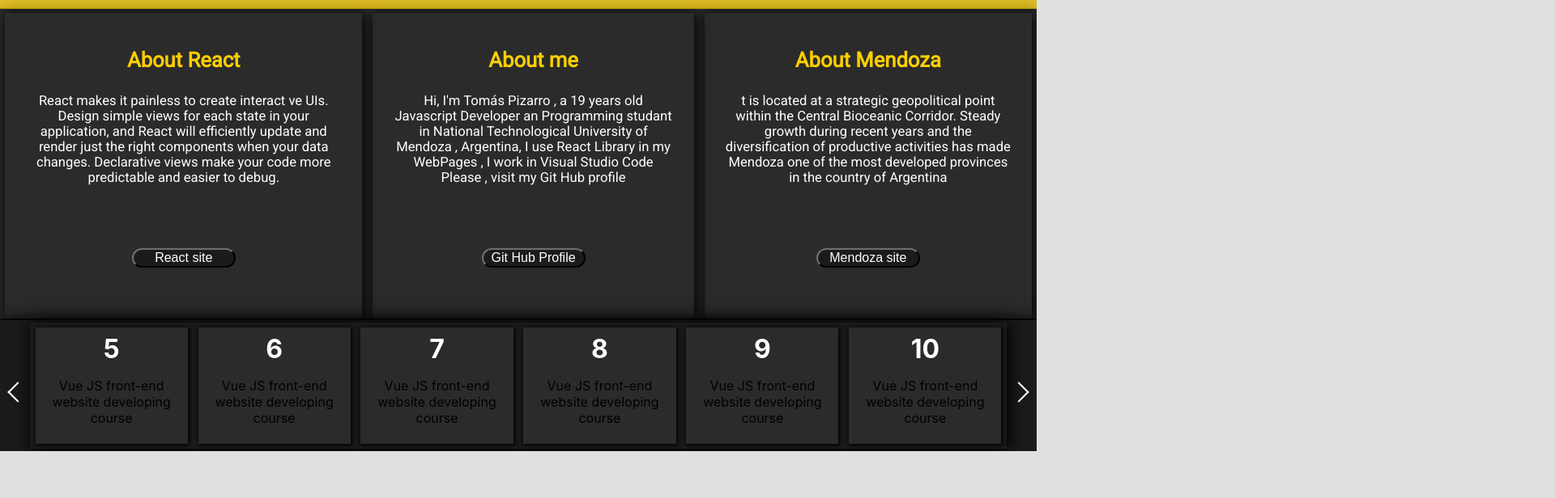
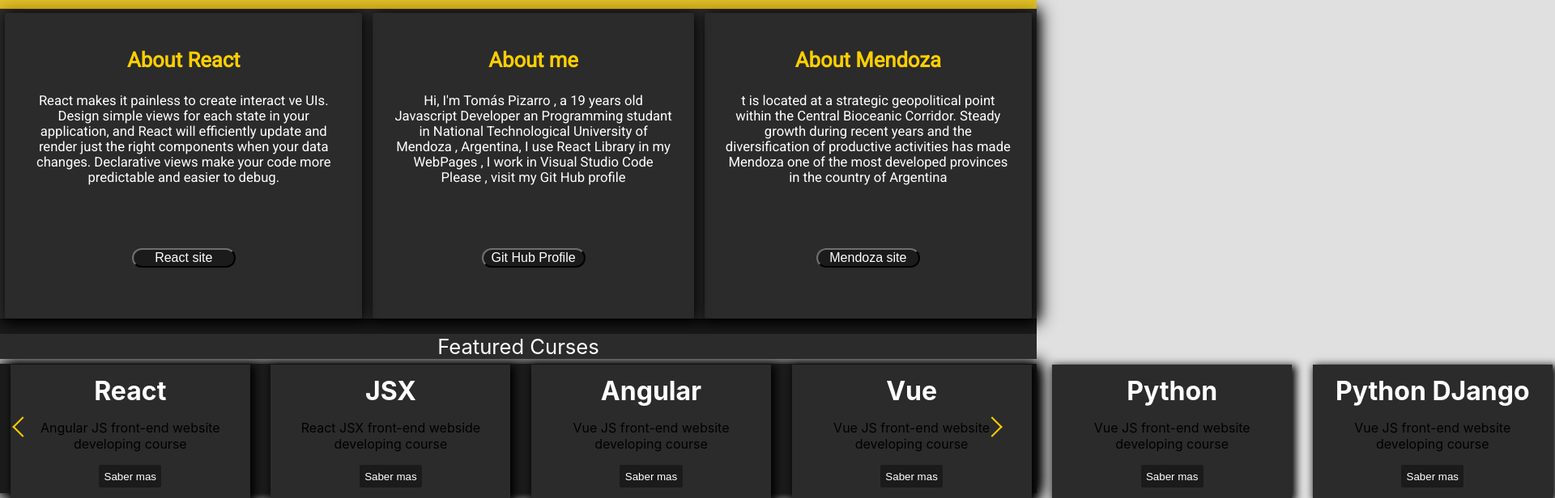
Before and after one commit to tomaspizarro15/react-udemy-lesson, a React (Create React App) app: page / in a window 1280 px wide. Shown: the part 373-989 px from the top of the page at 81% size, 1920 px wide, since content can reach past the window. Before the commit the page ends 931 px from the top, so only its background shows below. Built offline with nearby package versions, Linux system fonts and the light colour scheme; a web font is replaced by a local one.

Commit message:
Dinamismo aplicado al slider

```diff
--- a/package.json
+++ b/package.json
@@ -3,6 +3,7 @@
   "version": "0.1.0",
   "private": true,
   "dependencies": {
+    "create-react-app": "^3.4.0",
     "radium": "^0.26.0",
     "react": "^16.12.0",
     "react-dom": "^16.12.0",
--- a/src/Componentes/LowComponent/LowComponent.css
+++ b/src/Componentes/LowComponent/LowComponent.css
@@ -1,42 +1,58 @@
 .low_component_container {
-    margin: 0.2vw 0 0.2vw 0;
-    position: relative;
+    margin: 0vw 0 0vw 0;
+    position: absolute;
     z-index: 300;
     background-color:#1b1b1b;
     box-shadow: 2px 2px 20px 2px black;
     display: flex;
     width: 100%;
+    height: 10rem;
+    align-items: center;
 }
-.low_component_container ul {
+.low_component_position{
+    position: relative;
+    list-style: none;
     display: flex;
-    flex-direction:column;
-    margin: 0;
+    flex-direction: row;
+    margin: 0.5vw 0 0 0vw;
     padding: 0;
+    transform: translateX(0vw);
+    transition: transform 1000ms ease-in-out;
+}
+.low_component{
+    width: 18.5rem;
+    margin: 0vw  1vw  0vw 1vw;
+    text-align: center;
+    background-color: #2b2b2b;
+    transition: background-color 300ms linear;
+    box-shadow: 3px 3px 10px 2px black;
     justify-content: center;
-    text-align: center;
-}
-.low_component_container.open ul {
-    animation: blink 1500ms linear infinite;
 }
 
-@keyframes blink {
-    50% {
-        opacity: 0;
-    }
-}
-.low_component_container li {
-    box-shadow: 1px 1px 5px 1px black;
-    background-color:#2b2b2b;
-    margin: 0.5vw;
-    padding: 0.5vw;
-    list-style-type: none;
-    size: 100%;
-}
-.low_component li:hover {
+.low_component:hover {
     background-color: #3b3b3b;
-    box-shadow: 3px 3px 10px 2px black;
+    transition: background-color 300ms linear;
+    transition-delay: 150ms;
 }
 .low_component h1 {
     color: white;
     margin: 0;
 }
+
+@media(max-width :768px) {
+
+    .low_component_container {
+        visibility: hidden;
+    }
+
+}
+
+
+.low_button_container button {
+    padding: 0.5vw;
+    background-color: #1b1b1b;
+    border: 0;
+    color: white;
+    border-radius: 2px;
+
+}
--- a/src/Componentes/LowComponent/LowComponent.js
+++ b/src/Componentes/LowComponent/LowComponent.js
@@ -5,17 +5,16 @@
 const LowComponent = (props) => {
 
 
-
-
     return (
-
-            <ul className="low_component">
-                <li>
-                    <h1>{props.title}</h1>
-                    <p>{props.content}</p>
-                </li>
-            </ul>
-
+        <li className="low_component">
+            <div style = {{margin : "1vw"}}>
+                <h1>{props.title}</h1>
+                <p>{props.content}</p>
+                <div className="low_button_container">
+                    <button >Saber mas</button>
+                </div>
+            </div>
+        </li>
     )
 }
 
--- a/src/Componentes/MainComponent/CentralBody.js
+++ b/src/Componentes/MainComponent/CentralBody.js
@@ -56,7 +56,6 @@
                     <ul>
                         <li>
                             <h1>About React</h1>
-
                             <p>
                                 React makes it painless to create interact
                                 ve UIs. Design simple views for each state in your application,
--- a/src/Componentes/MainComponent/MainComponent.css
+++ b/src/Componentes/MainComponent/MainComponent.css
@@ -83,7 +83,7 @@
 .main_uno_arrow {
     margin-top: -0.1%;
     padding: 0;
-    z-index: ;
+    z-index: 500;
     background-color: #1b1b1b;
     display: flex;
     flex-direction: row;
@@ -232,22 +232,44 @@
 
 }
 
-.arrow_container {
-    position: relative;
-    margin-left: 0.5vw;
-    margin-right: 0.5vw;
+.arrow_container_left {
+    position: absolute;
+    top: 50%;
     z-index: 500;
+    width: auto;
+    transform: translate(95vw ,-50%);
 }
-.arrow_container i {
-    border: solid rgb(255, 255, 255);
+.arrow_container_right {
+    margin-left: 1vw;
+    position: absolute;
+    top: 50%;
+    transform: translateY(-50%);
+    z-index: 500;
+    width: auto ;
+}
+.arrow_container_left i {
+    border: solid rgb(253, 207, 0);
+    border-width: 0 2px 2px 0;
+    display: inline-block;
+    padding: 8px;
+  }
+  .arrow_container_right i {
+    border: solid rgb(253, 207, 0);
     border-width: 0 2px 2px 0;
     display: inline-block;
     padding: 8px;
   }
 
-  .arrow_container p {
-      padding: 5vw 0 0 0;
+  .arrow_container_left p {
+      margin: 0;
+      padding: 0 0 0 0;
+      height: 100%;
   }
+  .arrow_container_right p {
+    padding: 0 0 0 0;
+    margin: 0;
+    height: 100%;
+}
 
   .right {
     margin-left: 0.5vw;
@@ -257,6 +279,26 @@
 
   .left {
     margin-right: 0.5vw;
+    transform: translateX();
     transform: rotate(-45deg);
     -webkit-transform: rotate(-45deg);
   }
+
+  .header_low_component {
+      background-color: #2b2b2b;
+      display: inline-flex;
+      width: 100%;
+      z-index: 500;
+      position: relative;
+      margin: 1.5vw 0 0.5vw 0;
+      padding: 0;
+      justify-content: center;
+  }
+
+  .header_low_component p {
+      margin: 0;
+      padding: 0;
+      font-family: 'Roboto' sans-serif;
+      font-size: 2vw;
+      color: white;
+  }
--- a/src/Componentes/MainComponent/MainComponent.js
+++ b/src/Componentes/MainComponent/MainComponent.js
@@ -2,30 +2,37 @@
 import CentralBody from './CentralBody';
 import "./MainComponent.css";
 import LowComponent from '../LowComponent/LowComponent';
+import featuredComponent from './FeaturedComponent';
 
 
 class MainComponents extends Component {
 
     state = {
         tarjetas: [
-            { id: 1, title: "0", content: "Angular JS front-end website developing course", buttonFree: "Free course", buttonPay: "Paid course" },
-            { id: 2, title: "1", content: "React JSX front-end webside developing course", buttonFree: "Free course", buttonPay: "Paid course" },
-            { id: 3, title: "2", content: "Vue JS front-end website developing course", buttonFree: "Free course", buttonPay: "Paid course" },
-            { id: 4, title: "3", content: "Vue JS front-end website developing course", buttonFree: "Free course", buttonPay: "Paid course" },
-            { id: 5, title: "4", content: "Vue JS front-end website developing course", buttonFree: "Free course", buttonPay: "Paid course" },
-            { id: 6, title: "5", content: "Vue JS front-end website developing course", buttonFree: "Free course", buttonPay: "Paid course" },
-            { id: 7, title: "6", content: "Vue JS front-end website developing course", buttonFree: "Free course", buttonPay: "Paid course" },
-            { id: 8, title: "7", content: "Vue JS front-end website developing course", buttonFree: "Free course", buttonPay: "Paid course" },
-            { id: 9, title: "8", content: "Vue JS front-end website developing course", buttonFree: "Free course", buttonPay: "Paid course" },
-            { id: 10, title: "9", content: "Vue JS front-end website developing course", buttonFree: "Free course", buttonPay: "Paid course" },
-            { id: 11, title: "10", content: "Vue JS front-end website developing course", buttonFree: "Free course", buttonPay: "Paid course" },
+            { id: 1, title: "React", content: "Angular JS front-end website developing course", buttonFree: "Free course", buttonPay: "Paid course" },
+            { id: 2, title: "JSX", content: "React JSX front-end webside developing course", buttonFree: "Free course", buttonPay: "Paid course" },
+            { id: 3, title: "Angular", content: "Vue JS front-end website developing course", buttonFree: "Free course", buttonPay: "Paid course" },
+            { id: 4, title: "Vue", content: "Vue JS front-end website developing course", buttonFree: "Free course", buttonPay: "Paid course" },
+            { id: 5, title: "Python", content: "Vue JS front-end website developing course", buttonFree: "Free course", buttonPay: "Paid course" },
+            { id: 6, title: "Python DJango", content: "Vue JS front-end website developing course", buttonFree: "Free course", buttonPay: "Paid course" },
+            { id: 7, title: "PyGames", content: "Vue JS front-end website developing course", buttonFree: "Free course", buttonPay: "Paid course" },
+            { id: 8, title: "Unreal Engine", content: "Vue JS front-end website developing course", buttonFree: "Free course", buttonPay: "Paid course" },
+            { id: 9, title: "Unity", content: "Vue JS front-end website developing course", buttonFree: "Free course", buttonPay: "Paid course" },
+            { id: 10, title: "JSON", content: "Vue JS front-end website developing course", buttonFree: "Free course", buttonPay: "Paid course" },
+            { id: 11, title: "SQL Databases", content: "Vue JS front-end website developing course", buttonFree: "Free course", buttonPay: "Paid course" },
+            { id: 12, title: "Node Databases", content: "Vue JS front-end website developing course", buttonFree: "Free course", buttonPay: "Paid course" },
+            { id: 13, title: "Git Hub", content: "Vue JS front-end website developing course", buttonFree: "Free course", buttonPay: "Paid course" },
+            { id: 14, title: "Java", content: "Vue JS front-end website developing course", buttonFree: "Free course", buttonPay: "Paid course" },
+            { id: 15, title: "C++", content: "Vue JS front-end website developing course", buttonFree: "Free course", buttonPay: "Paid course" },
+            { id: 16, title: "C#", content: "Vue JS front-end website developing course", buttonFree: "Free course", buttonPay: "Paid course" },
+
         ],
-        iterador : 0,
+        iterador: 0,
         tarjetasPos: 0,
+        transformValue : 0,
         showDescarga: true,
         showArrow: false,
         showBackDrop: false,
-
         featuredTitle: 'Featured Curses',
     }
 
@@ -48,6 +55,8 @@
 
     }
 
+    //REDIRECTS
+
     redirectGitHubHandler = () => {
 
         window.open("https://github.com/tomaspizarro15");
@@ -59,6 +68,8 @@
 
     }
 
+    //DOWNLOAD COMPONENT
+
     redirectMendozaHandler = () => {
         window.open("http://www.turismo.mendoza.gov.ar/")
     }
@@ -69,33 +80,65 @@
         this.setState({ showDescarga: !newShowDescarga })
     }
 
+    //SLIDER LOGICS AND ITERATORS
 
-    newTarjetas = [...this.state.tarjetas]
+     lengthTarjetas = (this.state.tarjetas.length /3)
+     lengthTarjetas = Math.ceil(this.lengthTarjetas);
 
-   iteradorHandler = () => {
+    iterador = this.state.iterador;
+    contador = 0;
 
-        let iterador = 0;
+    slideDecreaserHandler = () => {
 
-        this.setState({iterador : iterador++})
+    if (this.state.iterador <= (this.lengthTarjetas) - 1) {
+
+            this.setState({ iterador: this.state.iterador + 1 })
+            this.setState({ transformValue : this.state.transformValue - 49.25})
+
+            console.log("=====>", this.state.iterador)
+            console.log("=====>" , this.state.transformValue)
+            console.log("ARRAY LENGTH ========>" ,this.lengthTarjetas)
+        }else {
+            this.setState({transformValue : 0})
+            this.setState({iterador : 0})
+        }
 
     }
+
+    slideIncreaserHandler = () => {
+
+        if (this.state.iterador > 0) {
+
+            this.setState({ iterador: this.state.iterador -1})
+            this.setState({ transformValue : this.state.transformValue + 49.25})
+
+            console.log(this.contador)
+            console.log("=====>", this.state.iterador)
+            console.log("=====>" , this.state.transformValue)
+        }else {
+            this.setState({transformValue : -(this.lengthTarjetas * 49.25)})
+            this.setState({iterador : this.lengthTarjetas})
+        }
+    }
+
+    //RENDERING
     render() {
+
+
+
+        let translation =  [ "translateX(" ,this.state.transformValue , "vw)"];
+
+
+        translation = translation.join("");
+        translation = translation.trim();
+        translation = translation.toString();
+
 
         let tarjetas = [...this.state.tarjetas];
 
-        if(this.state.iterador === 0) {
-
-            tarjetas.splice(0,5)
-
-        }else if(this.state.iterador === 1){
-
-            tarjetas.splice(0,5)
-
-        };
+        let sliderCurrentPosition = ["low_component_position"]
 
 
-
-        let containerClasses = 'low_component_container'
         return (
             <div>
                 <div className="fixer">
@@ -106,27 +149,33 @@
                         redirectGH={this.redirectGitHubHandler}
                         redirectReact={this.redirectReactHandler}
                         redirectMendoza={this.redirectMendozaHandler}
+
                     />
+                    <div className ="header_low_component">
+                        <p>Featured Curses</p>
+                    </div>
+                    <div className= "low_component_container">
 
-                    <div className={containerClasses}>
-
-                        <div className="arrow_container">
-                            <p><i className="arrow right" onClick={this.iteradorHandler}></i></p>
+                        <div className="arrow_container_right">
+                            <p><i className="arrow right" onClick={this.slideIncreaserHandler}></i></p>
                         </div>
                         <div className="low_component_container">
+
+                            <ul style = {{transform: translation}} className = {sliderCurrentPosition}>
                                 {tarjetas.map((tarjeta, i) => {
                                     return (
                                         <LowComponent
                                             key={tarjeta.id}
+                                            content={tarjeta.content}
                                             title={tarjeta.title}
-                                    content={tarjeta.content}
                                             buttonFree={tarjeta.buttonFree}
                                             buttonPay={tarjeta.buttonPay} />
                                     )
                                 })}
+                            </ul>
                         </div>
-                        <div className="arrow_container">
-                            <p><i className="arrow left"></i></p>
+                        <div className="arrow_container_left">
+                            <p><i className="arrow left" onClick={this.slideDecreaserHandler}></i></p>
                         </div>
                     </div>
 
--- a/src/Componentes/ResponsiveNavigationBar.js
+++ b/src/Componentes/ResponsiveNavigationBar.js
@@ -42,7 +42,6 @@
                     <DrawerToggleButton
                         click={this.showSideDrawerHandler}
                     />
-
                     <div className={sideDrawerClasses}>
                         <div className="sidedrawer_button"><button onClick={this.showSideDrawerHandler}>Close</button></div>
                         {this.state.sideDrawerComponents.map((props, i) => {
--- a/src/Componentes/SideDrawer/SideDrawer.js
+++ b/src/Componentes/SideDrawer/SideDrawer.js
@@ -16,11 +16,7 @@
                 <li><a href="/">{props.content3}</a></li>
                 <li><a href="/">{props.content4}</a></li>
             </div>
-
         </ul >
-
-
-
     );
 
 
```
Also changed, not shown: 1 other file (tests, documents, lock files or other folders). Lines whose indentation alone changed are shown as unchanged.
